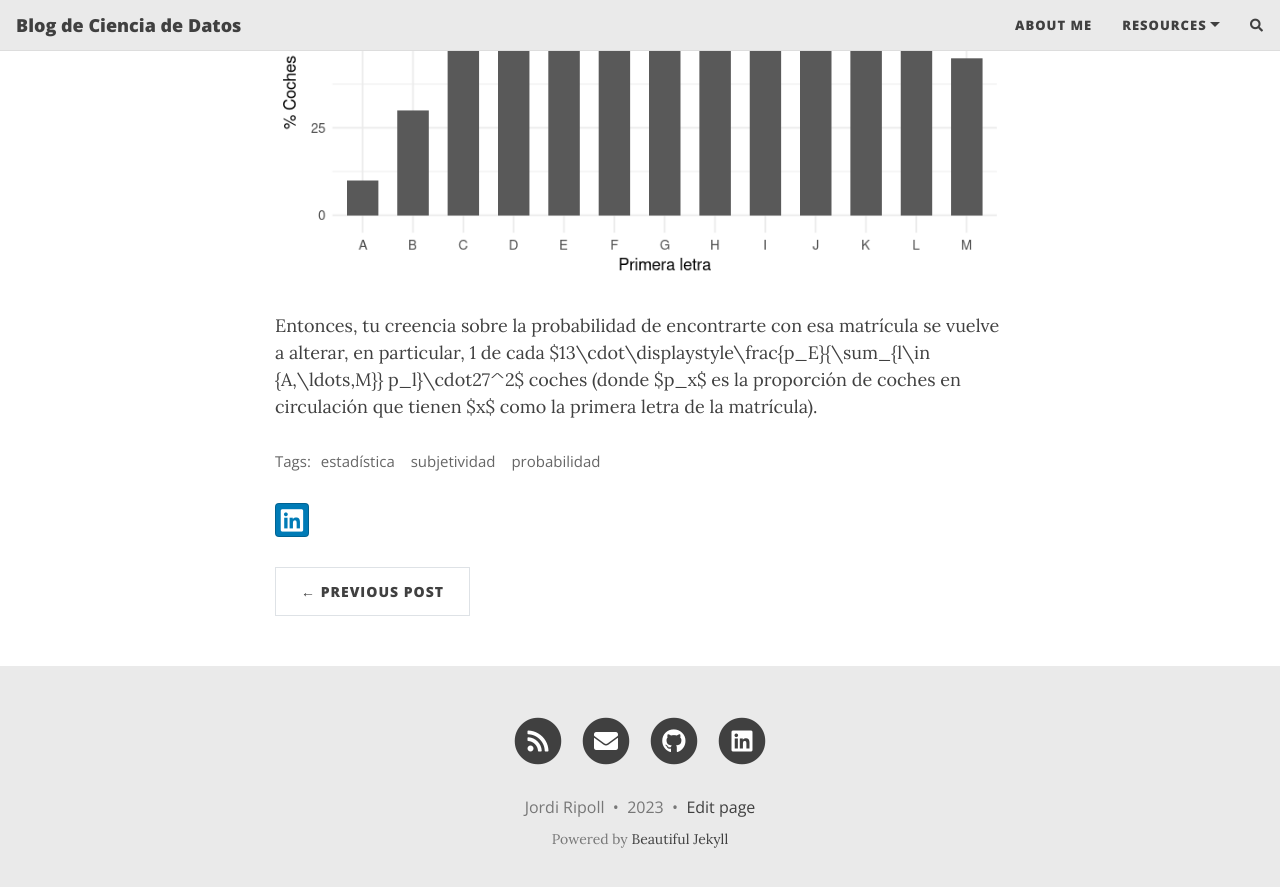
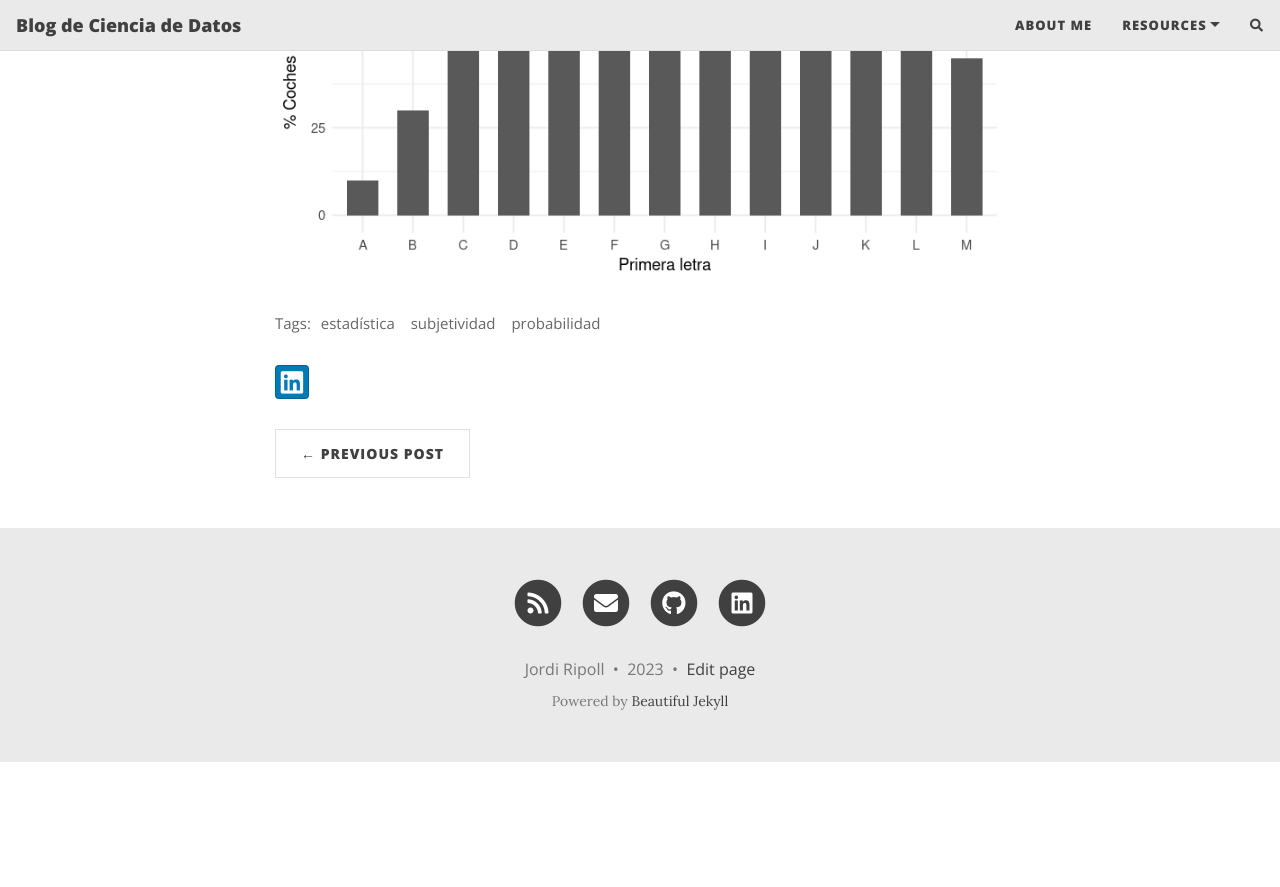
Before and after one commit to JordiRiMe/jordirime.github.io, a Jekyll site: the page built from _posts/2023-01-22-statistics-is-subjective.md, in a window 1280 px wide and 900 px high, scrolled down 1263 px. Shown: the top 887 px of the window. Built offline with Jekyll 4.4.1, drawn with Linux system fonts in a browser that asks for light colours; nearby versions of some CDN libraries; comment, search, counter and statistics services are not loaded; after the commit the page ends 2025 px from its top, so only the background shows below that.

Commit message:
Update 2023-01-22-statistics-is-subjective.md

```diff
--- a/_posts/2023-01-22-statistics-is-subjective.md
+++ b/_posts/2023-01-22-statistics-is-subjective.md
@@ -25,6 +25,6 @@ A pesar de la cantidad de humo y el mal olor que hace, sigues con tu paseo, que
 
 ![Distribución de coches en circulación según la primera letra de la matrícula](/assets/img/distribucion_coches.jpg){:style="display:block; margin-left:auto; margin-right:auto"}
 
-Entonces, tu creencia sobre la probabilidad de encontrarte con esa matrícula se vuelve a alterar, en particular, 1 de cada $13\cdot\displaystyle\frac{p_E}{\sum_{l\in \{A,\ldots,M\}} p_l}\cdot27^2$ coches (donde $p_x$ es la proporción de coches en circulación que tienen $x$ como la primera letra de la matrícula).
+<!-- Entonces, tu creencia sobre la probabilidad de encontrarte con esa matrícula se vuelve a alterar, en particular, 1 de cada $13\cdot\displaystyle\frac{p_E}{\sum_{l\in \{A,\ldots,M\}} p_l}\cdot27^2$ coches (donde $p_x$ es la proporción de coches en circulación que tienen $x$ como la primera letra de la matrícula). -->
 
 <!-- Cuando me enfrento a un nuevo problema, me gusta recordar las palabras de George Box, quien citó que "todos los modelos son erróneos, pero algunos son útiles".  -->
```
